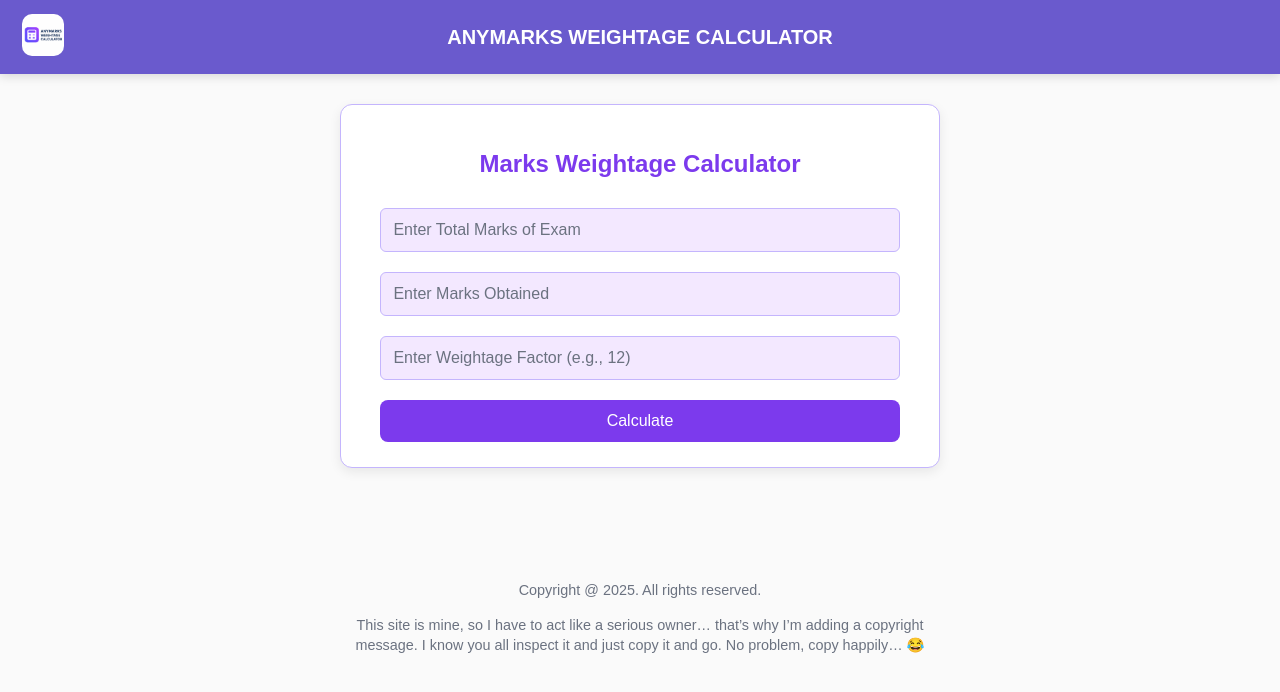
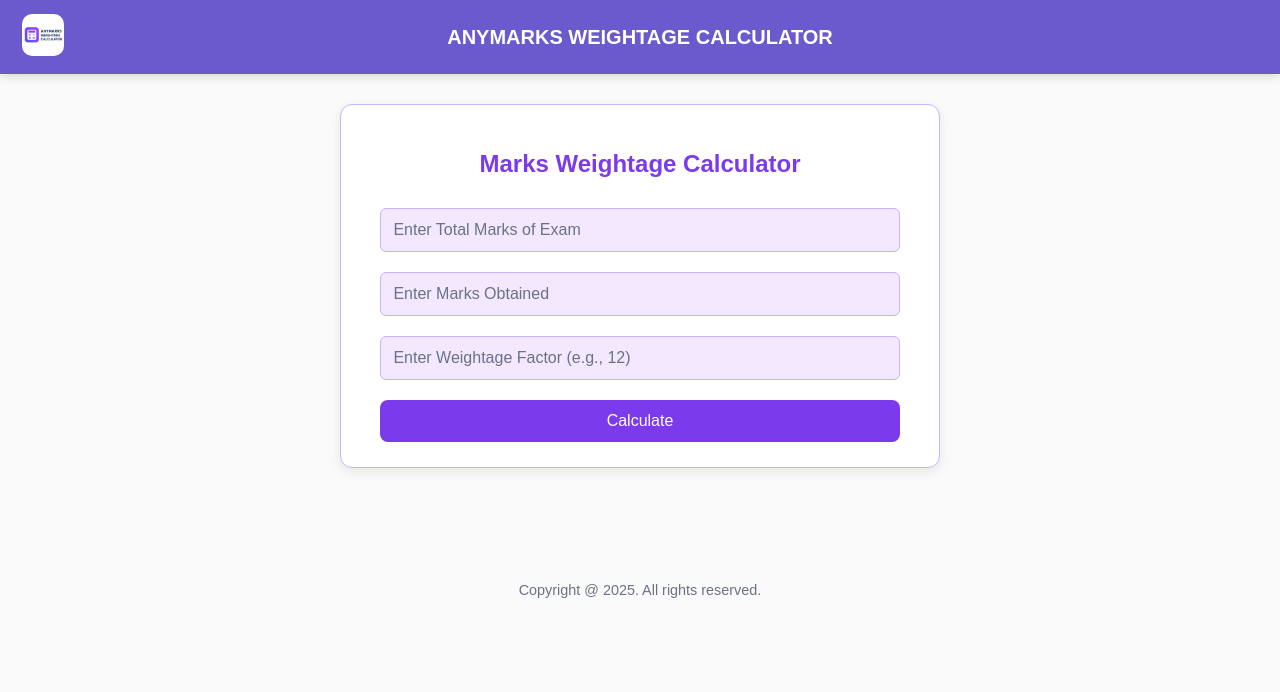
Before and after one commit to Ahad720783/KLUWEIGHTAGE, a React (Vite) app: page / in a window 1280 px wide. Shown: the top 692 px of the page. Built offline with nearby package versions, Linux system fonts and the light colour scheme.

Commit message:
Clean up copyright message in Footer component
Removed humorous copyright message from footer.

```diff
--- a/src/Footer.jsx
+++ b/src/Footer.jsx
@@ -4,12 +4,7 @@ export default function Footer() {
   return (
     <div className="footer">
       <p>Copyright @ 2025. All rights reserved.</p>
-      <p>
-        This site is mine, so I have to act like a serious owner…
-        that’s why I’m adding a copyright message.
-        I know you all inspect it and just copy it and go.
-        No problem, copy happily… 😂
-      </p>
+
     </div>
   );
 }
```
